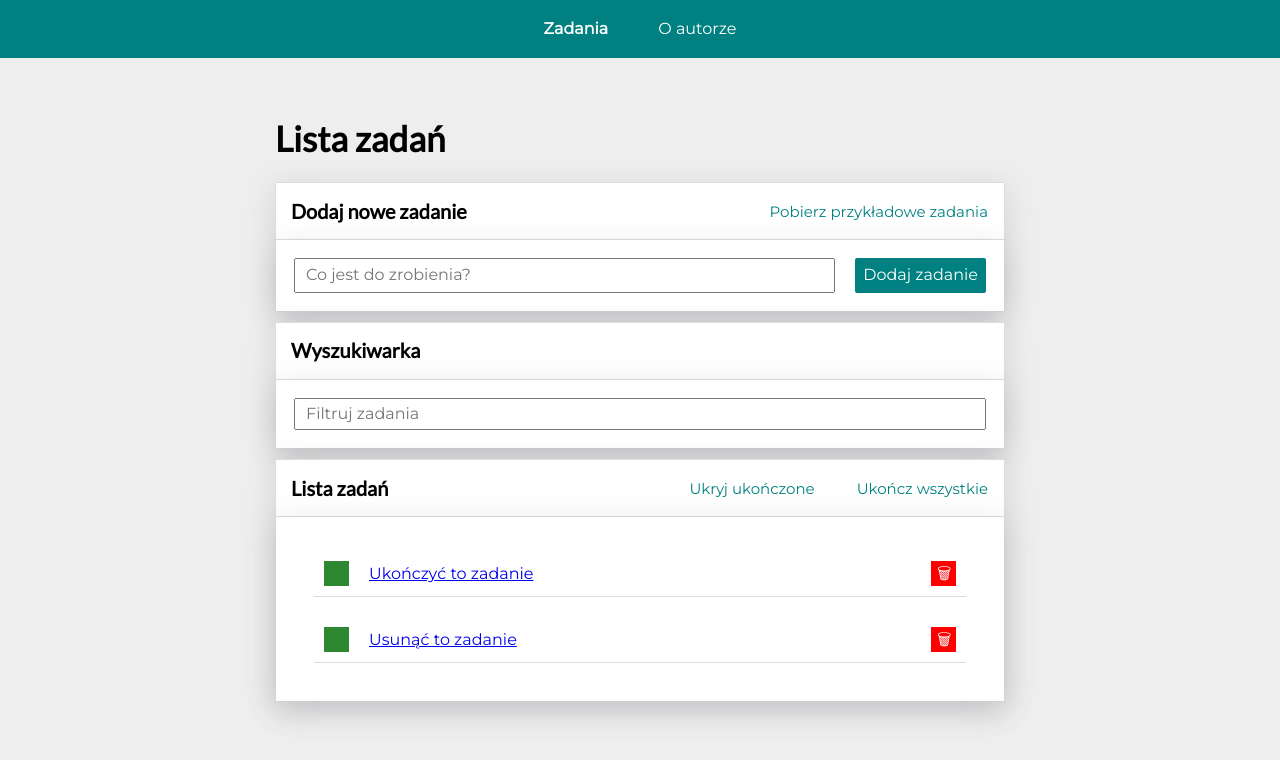
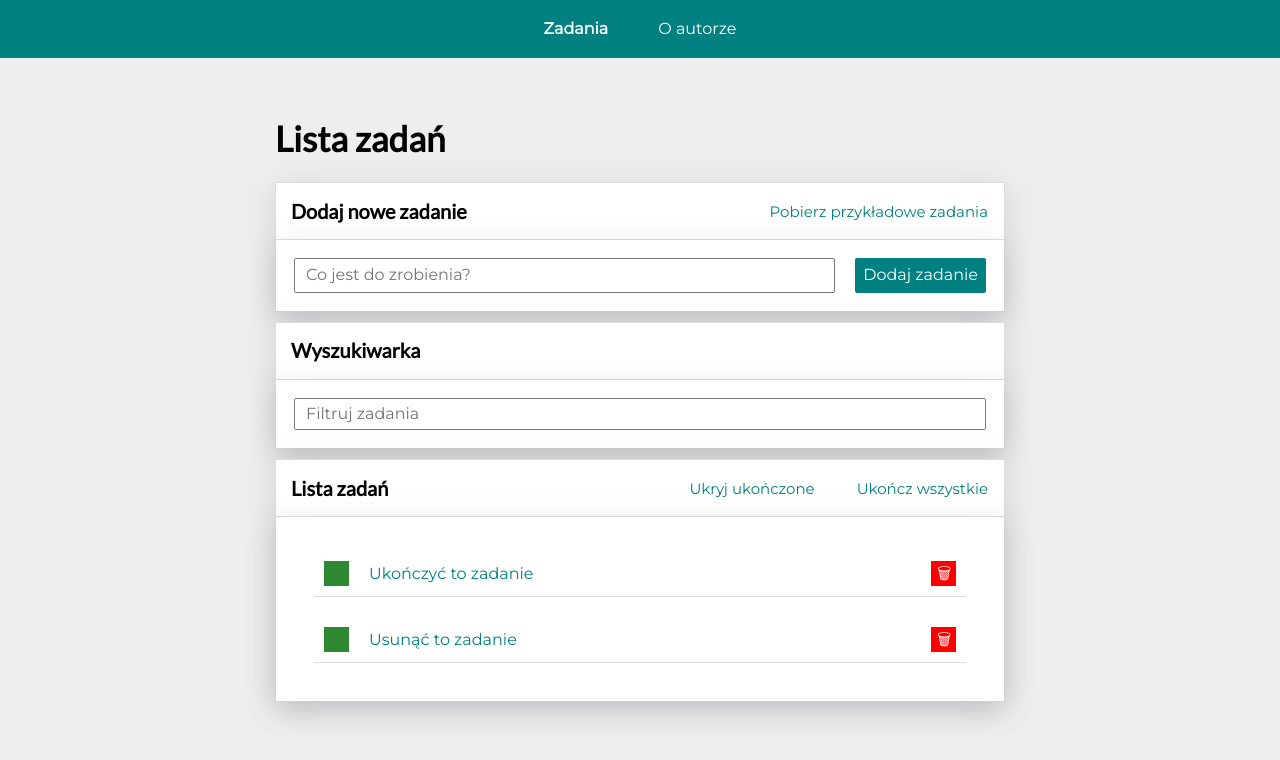
Before and after one commit to ursmal1948/todos-list-react, a React (Create React App) app: page /#/zadania in a window 1280 px wide. Both pictures are taken after a click on the button "Pobierz przykładowe zadania". Shown: the top 760 px of the page. Built offline with nearby package versions, Linux system fonts and the light colour scheme.

Commit message:
Link changed to StyledNavLink in TaskList

```diff
--- a/src/features/tasks/TasksPage/TaskList/index.js
+++ b/src/features/tasks/TasksPage/TaskList/index.js
@@ -1,6 +1,6 @@
 import { Link, useLocation } from "react-router-dom";
 import { useSelector, useDispatch } from "react-redux";
-import { List, Item, Content, Button } from "./styled";
+import { List, Item, Content, Button, StyledNavLink } from "./styled";
 import {
   removeTask,
   selectHideDone,
@@ -25,7 +25,7 @@ const TaskList = () => {
             {task.done ? "✔" : ""}
           </Button>
           <Content done={task.done}>
-            <Link to={`/zadania/${task.id}`}>{task.content}</Link>
+            <StyledNavLink to={`/zadania/${task.id}`}>{task.content}</StyledNavLink>
           </Content>
           <Button onClick={() => dispatch(removeTask(task.id))} remove>
             🗑
```
